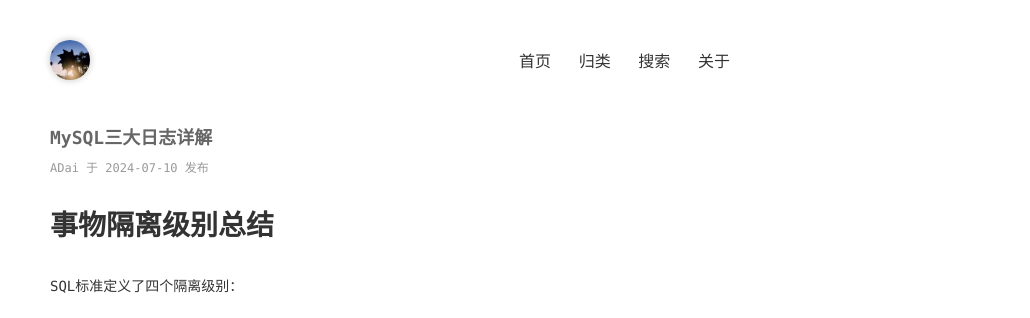
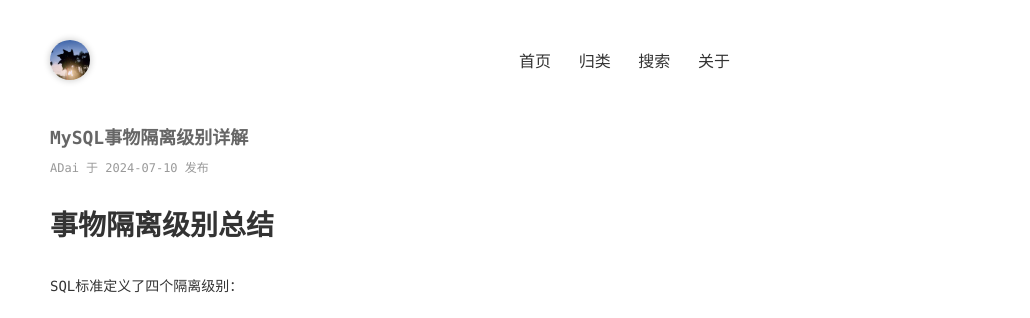
Before and after one commit to ADai00/ADai00.github.io, a Jekyll site: the page built from _posts/数据库/MySQL/2024-07-10-MySQL事务隔离级别详解.md, in a window 1280 px wide and 900 px high. Shown: the top 318 px of the window, without its empty margins (250-1280 px from the left). Built offline with Jekyll 4.4.1, drawn with Linux system fonts in a browser that asks for light colours.

Commit message:
feat: mysql事务隔离级别详解

```diff
--- a/_posts/数据库/MySQL/2024-07-10-MySQL事务隔离级别详解.md
+++ b/_posts/数据库/MySQL/2024-07-10-MySQL事务隔离级别详解.md
@@ -1,6 +1,6 @@
 ---
 layout: mypost
-title: MySQL三大日志详解
+title: MySQL事物隔离级别详解
 categories: [ MySQL ]
 ---
 
```
